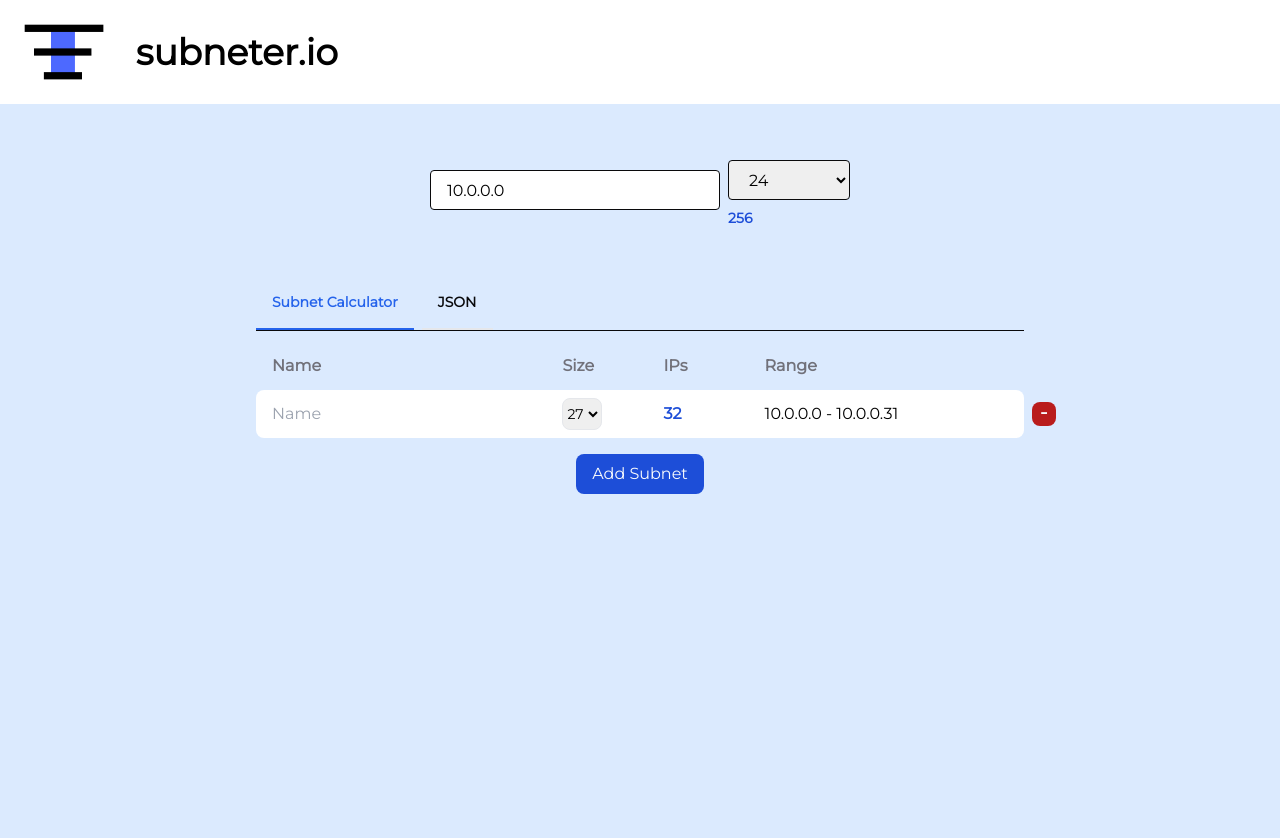
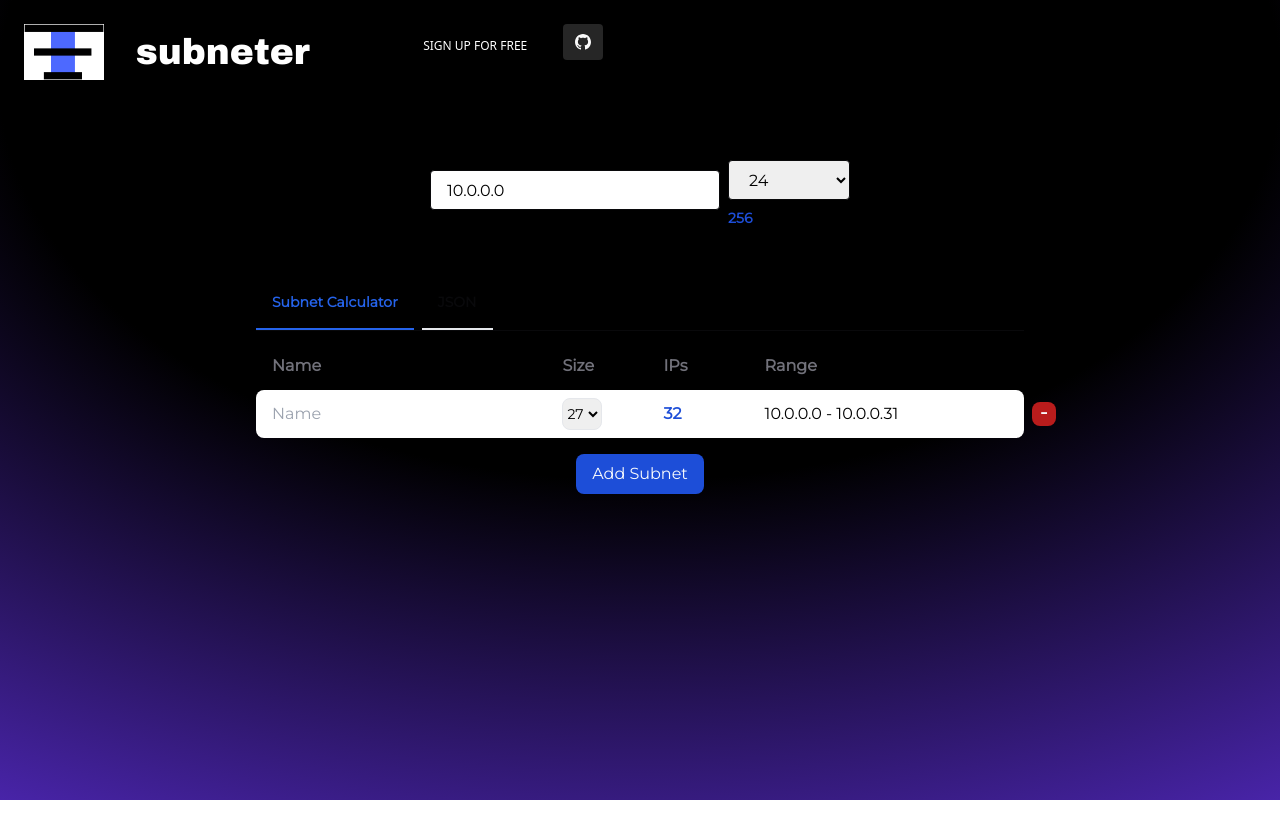
Before and after one commit to AlexanderLaaser/Subneter, a React (Vite) app in the folder frontend/: page / in a window 1280 px wide. Shown: the top 838 px of the page. After the commit the page ends 800 px from the top, so only its background shows below. Built offline with nearby package versions, Linux system fonts and the light colour scheme; no server answers.

Commit message:
changed background color

```diff
--- a/frontend/index.html
+++ b/frontend/index.html
@@ -7,6 +7,8 @@
   <meta name="viewport" content="width=device-width, initial-scale=1.0" />
   <title>subneter</title>
   <link href="https://fonts.googleapis.com/css?family=Montserrat" rel="stylesheet">
+  <link href="https://fonts.googleapis.com/css?family=Archivo Black" rel="stylesheet">
+
 </head>
 
 <body>
--- a/frontend/src/body/Body.tsx
+++ b/frontend/src/body/Body.tsx
@@ -1,9 +1,11 @@
 import VnetInput from "./VnetInput";
 import Table from "./Table";
+import Header from "../header/Header";
 
 function Body() {
   return (
-    <div className="bg-blue-100 h-screen ">
+    <div className="h-screen [background:radial-gradient(125%_125%_at_50%_10%,#000_40%,#63e_100%)]">
+      <Header />
       <VnetInput></VnetInput>
       <Table></Table>
     </div>
--- a/frontend/src/header/Header.tsx
+++ b/frontend/src/header/Header.tsx
@@ -2,10 +2,47 @@
 
 function Header() {
   return (
-    <nav className="bg-white flex p-6">
+    <nav className="flex p-6">
       <img className="h-14" src={Logo} alt="Your Logo" />
-      <div className="font-montserrat flex items-center text-4xl font-bold pl-8">
-        subneter.io
+      <div className="font-archivo-black flex items-center text-4xl text-white	pl-8">
+        subneter
+      </div>
+      <div className="flex">
+        <ul
+        className="list-style-none ms-auto flex flex-row ps-0 md:ps-4"
+        data-twe-navbar-nav-ref>
+        <li className="px-2" data-twe-nav-item-ref>
+          <button
+              type="button"
+              data-twe-ripple-init
+              data-twe-ripple-color="light"
+              className="me-3 inline-block rounded px-2 pb-2 pt-2.5 text-xs font-medium uppercase leading-normal text-primary hover:text-primary-600 focus:text-primary-600 focus:outline-none focus:ring-0 active:text-primary-700 dark:text-secondary-600 dark:hover:text-secondary-500 dark:focus:text-secondary-500 dark:active:text-secondary-500">
+              Login
+            </button>
+            <button
+              type="button"
+              data-twe-ripple-init
+              data-twe-ripple-color="light"
+              className="me-3 inline-block rounded bg-primary px-6 pb-2 pt-2.5 text-xs font-medium uppercase leading-normal text-white shadow-primary-3 transition duration-150 ease-in-out hover:bg-primary-accent-300 hover:shadow-primary-2 focus:bg-primary-accent-300 focus:shadow-primary-2 focus:outline-none focus:ring-0 active:bg-primary-600 active:shadow-primary-2 motion-reduce:transition-none dark:shadow-black/30 dark:hover:shadow-dark-strong dark:focus:shadow-dark-strong dark:active:shadow-dark-strong">
+              Sign up for free
+            </button>
+            <button
+              type="button"
+              data-twe-ripple-init
+              data-twe-ripple-color="light"
+              className="me-3 inline-block rounded bg-neutral-800 px-3 py-2.5 text-xs font-medium uppercase leading-normal text-neutral-50 shadow-dark-3 transition duration-150 ease-in-out hover:bg-neutral-700 hover:shadow-dark-2 focus:bg-neutral-700 focus:shadow-dark-2 focus:outline-none focus:ring-0 active:bg-neutral-900 active:shadow-dark-2 motion-reduce:transition-none dark:shadow-black/30 dark:hover:shadow-dark-strong dark:focus:shadow-dark-strong dark:active:shadow-dark-strong">
+              <span className="[&>svg]:w-4">
+                <svg
+                  xmlns="http://www.w3.org/2000/svg"
+                  fill="currentColor"
+                  viewBox="0 0 24 24">
+                  <path
+                    d="M12 0c-6.626 0-12 5.373-12 12 0 5.302 3.438 9.8 8.207 11.387.599.111.793-.261.793-.577v-2.234c-3.338.726-4.033-1.416-4.033-1.416-.546-1.387-1.333-1.756-1.333-1.756-1.089-.745.083-.729.083-.729 1.205.084 1.839 1.237 1.839 1.237 1.07 1.834 2.807 1.304 3.492.997.107-.775.418-1.305.762-1.604-2.665-.305-5.467-1.334-5.467-5.931 0-1.311.469-2.381 1.236-3.221-.124-.303-.535-1.524.117-3.176 0 0 1.008-.322 3.301 1.23.957-.266 1.983-.399 3.003-.404 1.02.005 2.047.138 3.006.404 2.291-1.552 3.297-1.23 3.297-1.23.653 1.653.242 2.874.118 3.176.77.84 1.235 1.911 1.235 3.221 0 4.609-2.807 5.624-5.479 5.921.43.372.823 1.102.823 2.222v3.293c0 .319.192.694.801.576 4.765-1.589 8.199-6.086 8.199-11.386 0-6.627-5.373-12-12-12z" />
+                </svg>
+              </span>
+            </button>
+        </li>
+        </ul>
       </div>
     </nav>
   );
--- a/frontend/src/main.tsx
+++ b/frontend/src/main.tsx
@@ -1,16 +1,13 @@
 import React from "react";
 import ReactDOM from "react-dom/client";
-import Header from "./header/Header";
 import Body from "./body/Body";
 import "./styles/index.css";
 
 ReactDOM.createRoot(document.getElementById("root")!).render(
   <React.StrictMode>
-    <header id="header">
-      <Header />
-    </header>
     <main id="body">
-      <Body />
+
+    <Body />
     </main>
   </React.StrictMode>
 );
--- a/frontend/tailwind.config.js
+++ b/frontend/tailwind.config.js
@@ -5,8 +5,9 @@
   theme: {
     extend: {
       fontFamily: {
-        'montserrat': ['Montserrat'],
-    },},
+        'montserrat': ['Montserrat'], 'archivo-black': ['Archivo Black']
+      },
+    },
   },
   plugins: [],
 }
```
